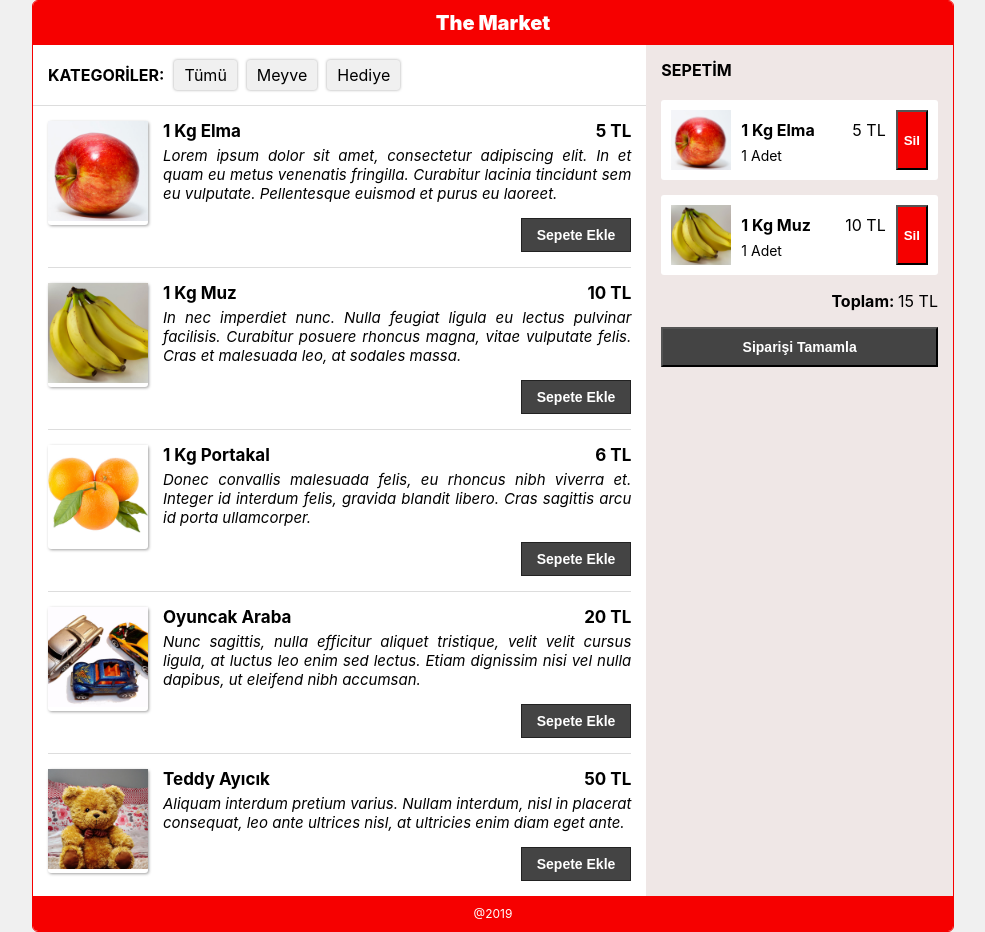
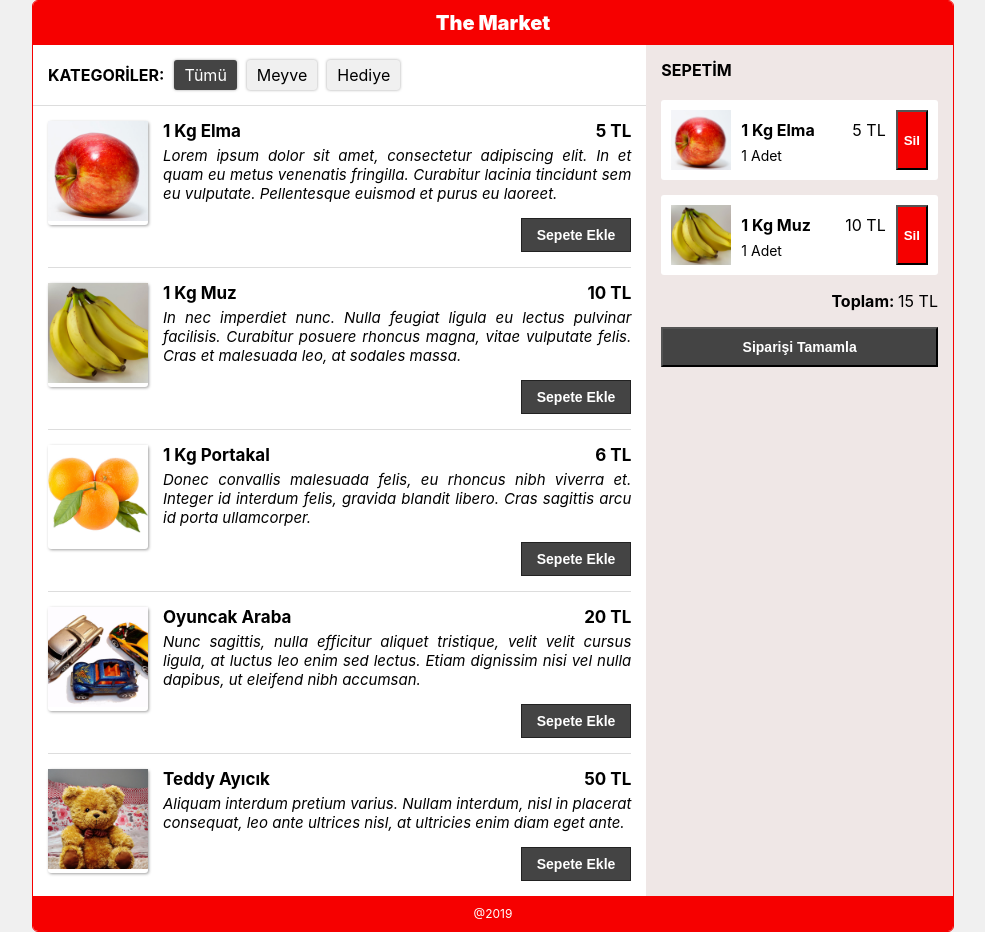
Before and after one commit to hazarartuner/redux-with-react, a React (Create React App) app: page / in a window 1280 px wide. Shown: the whole page, without its empty margins (147-1132 px from the left). Built offline with nearby package versions, Linux system fonts and the light colour scheme.

Commit message:
feat(CategoryItem): Add active status and style the component according to this.

```diff
--- a/src/components/CategoryItem/CategoryItem.css
+++ b/src/components/CategoryItem/CategoryItem.css
@@ -7,3 +7,8 @@
   display: inline-block;
   cursor: pointer;
 }
+
+.CategoryItem.active {
+  background: #444;
+  color: #fff;
+}
--- a/src/components/CategoryItem/CategoryItem.js
+++ b/src/components/CategoryItem/CategoryItem.js
@@ -11,7 +11,10 @@ const CategoryItem = props => {
   }
 
   return (
-    <span className="CategoryItem" onClick={handleOnClick}>
+    <span
+      className={`CategoryItem ${props.active && "active"}`}
+      onClick={handleOnClick}
+    >
       {children}
     </span>
   );
@@ -19,6 +22,7 @@ const CategoryItem = props => {
 
 CategoryItem.propTypes = {
   id: PropTypes.string,
+  active: PropTypes.bool,
   children: PropTypes.string.isRequired,
   onClick: PropTypes.func
 };
--- a/src/pages/HomePage/HomePage.js
+++ b/src/pages/HomePage/HomePage.js
@@ -25,6 +25,7 @@ class HomePage extends Component {
                     <CategoryItem
                       key={category.id}
                       id={category.id}
+                      active={category.id === null}
                       onClick={onCategoryChange}
                     >
                       {category.name}
```
